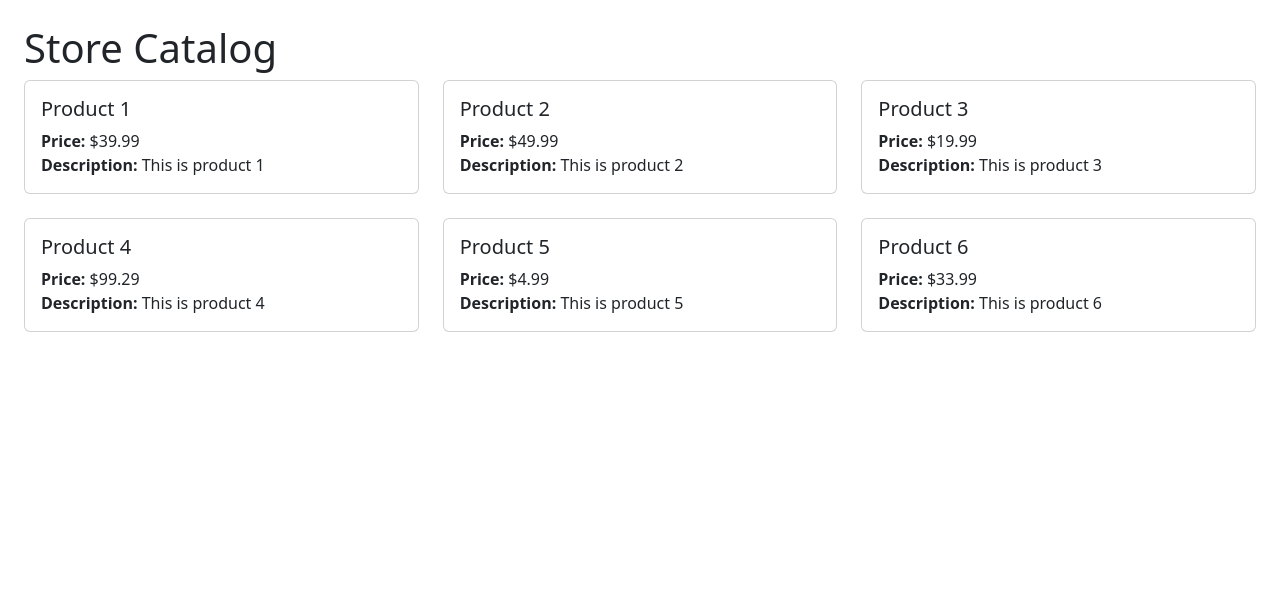
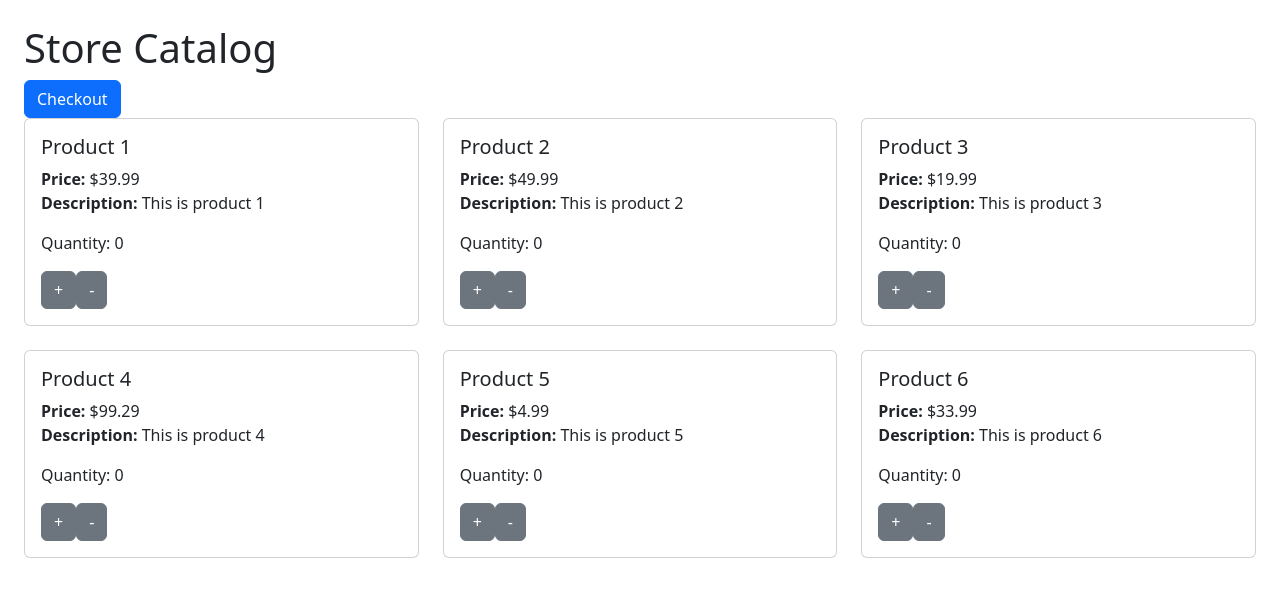
Before and after one commit to jeffrey-remy/cs3190assignment3, a React (Create React App) app in the folder assignment_3/: page / in a window 1280 px wide. Shown: the top 596 px of the page. Built offline with nearby package versions, Linux system fonts and the light colour scheme.

Commit message:
Added +/- buttons to add/remove from cart and checkout button; updated App to allow switching between modules/views

```diff
--- a/assignment_3/src/App.js
+++ b/assignment_3/src/App.js
@@ -4,6 +4,8 @@ import 'bootstrap/dist/css/bootstrap.min.css';
 import { Container, Card, Col, Button } from 'react-bootstrap';
 
 import Browse from './Browse';
+import Cart from './Cart';
+import Confirmation from './Confirmation';
 
 function App() {
     const [cart, setCart] = useState([]);
@@ -12,6 +14,8 @@ function App() {
     return (
         <div>
             {viewer === 0 && <Browse cart={cart} setCart={setCart} setViewer={setViewer}/>}
+            {viewer === 1 && <Cart cart={cart} setCart={setCart} setViewer={setViewer}/>}
+            {viewer === 2 && <Confirmation cart={cart} setCart={setCart} setViewer={setViewer}/>}
         </div>
     )
 }
--- a/assignment_3/src/Browse.js
+++ b/assignment_3/src/Browse.js
@@ -15,10 +15,38 @@ function Browse({cart, setCart, setViewer}) {
         fetchData();
     }, []);
 
+    const addToCart = (product) => {
+        setCart([...cart, product]);
+    };
+
+    const removeFromCart = (product) => {
+        let itemFound = false;
+        const updatedCart = cart.filter((cartItem) => {
+            if (cartItem.id === product.id && !itemFound) {
+                itemFound = true;
+                return false;
+            }
+            return true;
+        });
+        if (itemFound) {
+            setCart(updatedCart);
+        }
+    };
+
+    const onCheckout = () => {
+        setViewer(1);
+    };
+
+    const getQuantity = (product) => {
+        let matchingProducts = cart.filter((cartItem) => cartItem.id === product.id);
+        return matchingProducts.length;
+    }
+
     return (
         <div className="d-flex" style={{ height: "100vh" }}>
             <div className="flex-grow-1 p-4">
                 <h1>Store Catalog</h1>
+                <button type="button" className="btn btn-primary" onClick={() => onCheckout()}>Checkout</button>
                 <div className="row">
                     {catalog.map((product) => {
                         return (
@@ -30,6 +58,9 @@ function Browse({cart, setCart, setViewer}) {
                                             <strong>Price:</strong> ${product.price} <br />
                                             <strong>Description:</strong> {product.description} <br />
                                         </p>
+                                        <p>Quantity: {getQuantity(product)}</p>
+                                        <button type="button" className="btn btn-secondary" onClick={() => addToCart(product)}>+</button>
+                                        <button type="button" className="btn btn-secondary" onClick={() => removeFromCart(product)}>-</button>
                                     </div>
                                 </div>
                             </div>
--- a/assignment_3/src/Cart.js
+++ b/assignment_3/src/Cart.js
@@ -0,0 +1,12 @@
+import React, {useState, useEffect} from 'react';
+import 'bootstrap/dist/css/bootstrap.min.css';
+
+function Cart() {
+    return (
+        <div>
+            <h1>Cart</h1>
+        </div>
+    )
+}
+
+export default Cart;
--- a/assignment_3/src/Confirmation.js
+++ b/assignment_3/src/Confirmation.js
@@ -0,0 +1,12 @@
+import React, {useState, useEffect} from 'react';
+import 'bootstrap/dist/css/bootstrap.min.css';
+
+function Confirmation() {
+    return (
+        <div>
+            <h1>Confirmation</h1>
+        </div>
+    )
+}
+
+export default Confirmation;
```
